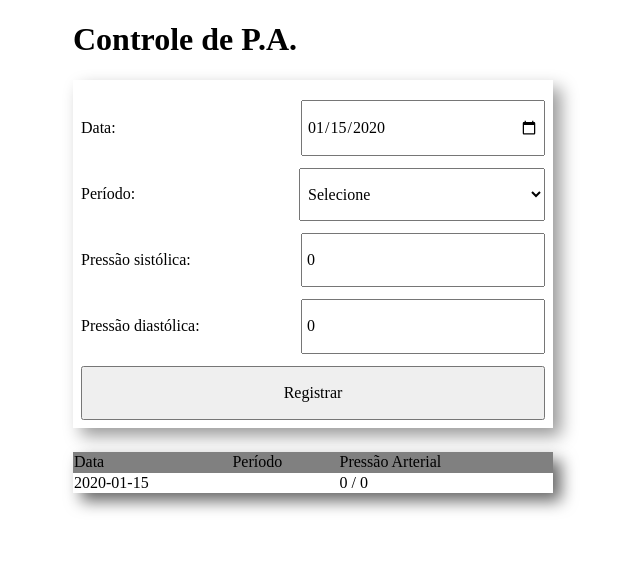
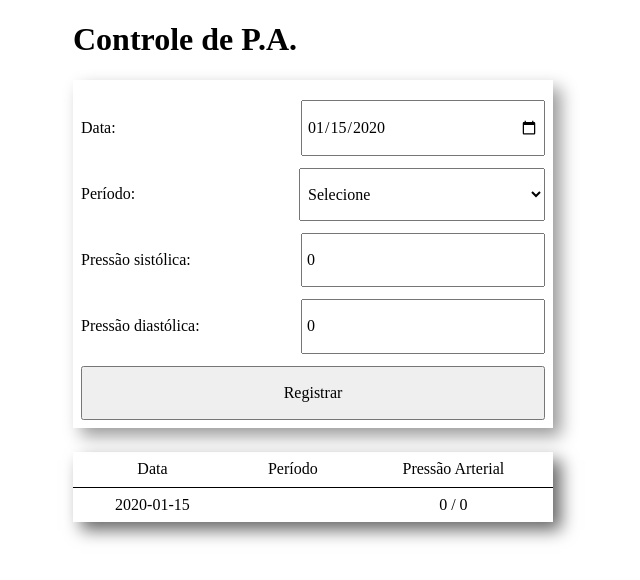
Before and after one commit to leonardo-amaro/controle-pa, a React (Vite) app: page / in a window 1280 px wide. Both pictures are taken after typing "2020-01-15" into the empty fields and a click on the button "Registrar". Shown: the top 580 px of the page, without its empty margins (327-967 px from the left). Built offline with nearby package versions, Linux system fonts and the light colour scheme.

Commit message:
corrigindo estilos da tabela

```diff
--- a/src/components/Tabela/index.jsx
+++ b/src/components/Tabela/index.jsx
@@ -5,8 +5,13 @@ const TableEstilizada = styled.table`
   box-shadow: 8px 8px 16px rgba(0, 0, 0, 0.6);
   margin: 24px 0;
   width: 100%;
-  thead {
-    background-color: gray;
+  text-align: center;
+  thead tr td {
+    padding: 8px 16px;
+    border-bottom: 1px solid #000;
+  }
+  tbody tr td {
+    padding: 8px 16px;
   }
 `
 
```
